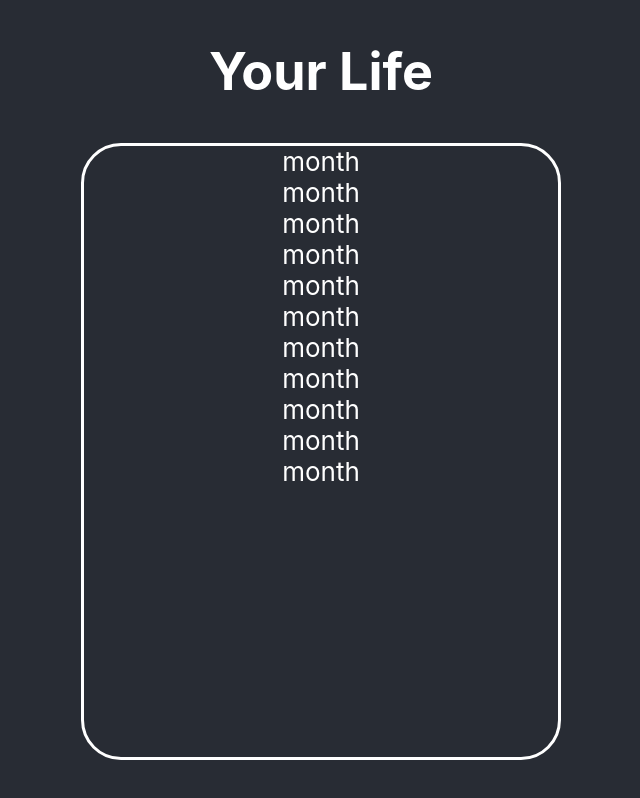
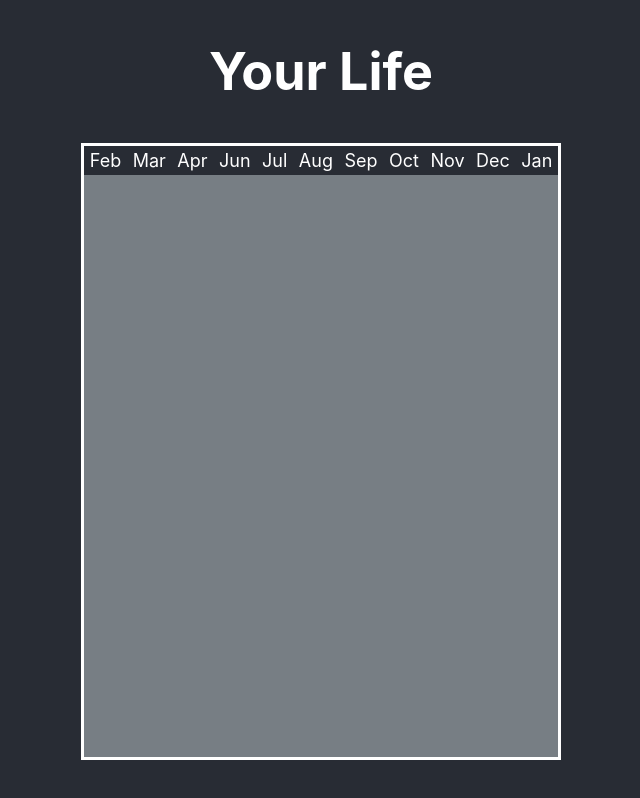
Before and after one commit to bonzo45/life-calendar, a React (Create React App) app: page / in a window 1280 px wide. Shown: the whole page, without its empty margins (319-959 px from the left). Built offline with nearby package versions, Linux system fonts and the light colour scheme.

Commit message:
Animating the first year

```diff
--- a/src/Life.css
+++ b/src/Life.css
@@ -14,5 +14,34 @@
     flex: 1 1 auto;
     margin: 0 400px 40px 400px;
     border: solid white 3px;
-    border-radius: 40px;
+    /*border-radius: 20px;*/
+
+    display: flex;
+    flex-direction: column;
 }
+
+.MonthHeadings {
+    flex: 0 0 auto;
+
+    display: flex;
+    flex-direction: row;
+
+    font-size: 18px;
+    padding: 4px 0;
+}
+
+.MonthHeading {
+    flex: 1 1 auto;
+}
+
+.Year {
+    flex: 1 1 auto;
+
+    display: flex;
+    flex-direction: row;
+}
+
+.Month {
+    flex: 1 1 auto;
+    background-color: rgb(119, 126, 132);
+}
--- a/src/Life.js
+++ b/src/Life.js
@@ -5,12 +5,20 @@ import './Life.css';
 function Life() {
     useEffect(() => {
         const timeline = gsap.timeline();
-        timeline.from('.LifeTitle', {opacity: 0, y: '-100px', duration: 1.25});
-        timeline.from('.LifeCalendar', {opacity: 0, scale: 0.95, duration: 0.5}, '-=0.5');
-        timeline.from('.MonthHeading', {opacity: 0, scale: 0.95, duration: 0.5, stagger: 0.25});
+        // timeline.from('.LifeTitle', {opacity: 0, y: '-100px', duration: 1.25});
+        // timeline.from('.LifeCalendar', {opacity: 0, scale: 0.95, duration: 0.5}, '-=0.5');
+        timeline.addLabel('Year 1');
+        const year1Animation = {opacity: 0, x: '-40px', duration: 0.5, stagger: 0.25};
+        timeline.from('.MonthHeading', year1Animation, 'Year 1');
+        timeline.from('.Year1 > .Month', year1Animation, 'Year 1');
     });
 
     const months = ['Feb', 'Mar', 'Apr', 'Jun', 'Jul', 'Aug', 'Sep', 'Oct', 'Nov', 'Dec', 'Jan'];
+    const numYears = 20;
+    const years = Array(numYears);
+    for (let y = 0; y < numYears; y++) {
+        years[y] = y+1;
+    }
 
     return (
         <div className="Life">
@@ -18,9 +26,21 @@ function Life() {
             <div className="LifeCalendar">
                 <div className="MonthHeadings">
                     {
-                        months.map((month, i) => <div className="MonthHeading">month</div>)
+                        months.map((month, i) => <div key={i} className="MonthHeading">{month}</div>)
                     }
                 </div>
+                <div className="Year Year1">
+                    { months.map((month, i) => <div key={i} className="Month"></div>) }
+                </div>
+                {
+                    years.map((year, y) => {
+                        return (
+                            <div className="Year">
+                                { months.map((month, i) => <div key={i} className="Month"></div>) }
+                            </div>
+                        );
+                    })
+                }
             </div>
         </div>
   );
```
